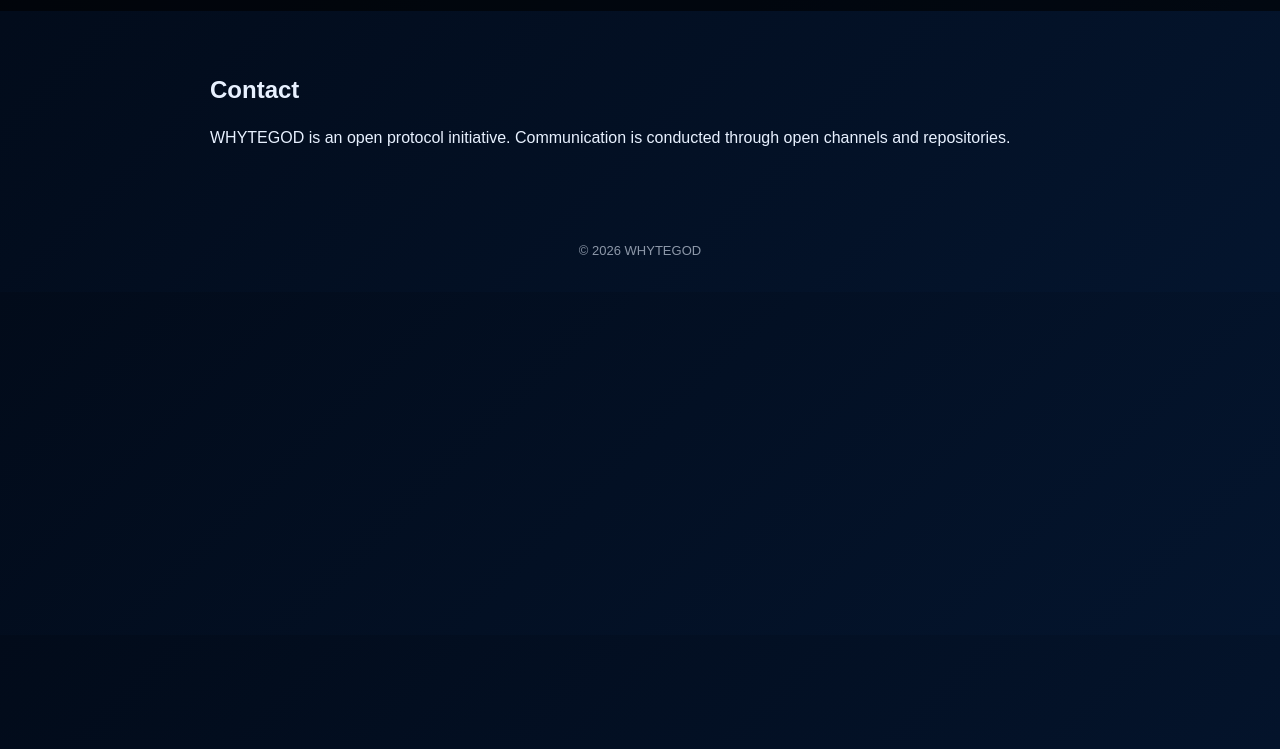
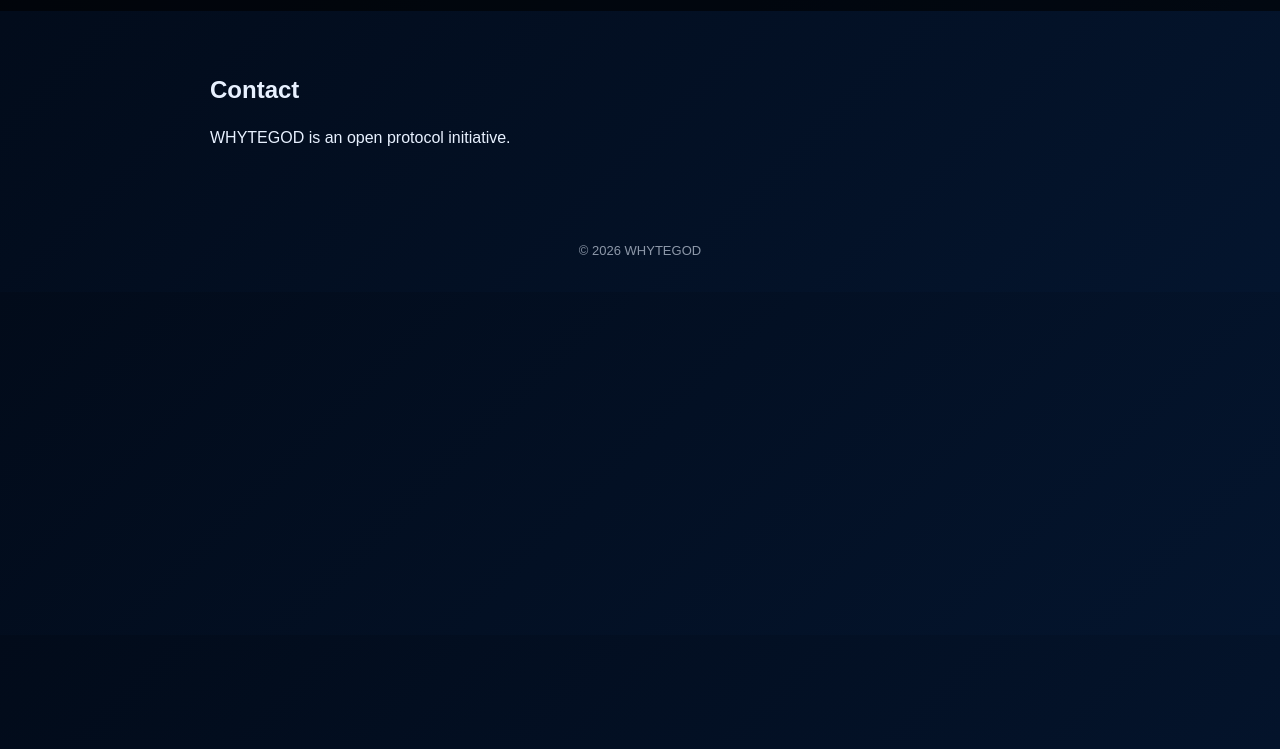
Before and after one commit to whytegod/whytegod.github.io, a plain HTML site: page contact.html in a window 1280 px wide. Shown: the part 51-800 px from the top of the page. Drawn offline with Linux system fonts and the light colour scheme.

Commit message:
Update contact.html

```diff
--- a/contact.html
+++ b/contact.html
@@ -19,10 +19,7 @@
 
 <section class="block">
   <h2>Contact</h2>
-  <p>
-    WHYTEGOD is an open protocol initiative.
-    Communication is conducted through open channels and repositories.
-  </p>
+  <p>WHYTEGOD is an open protocol initiative.</p>
 </section>
 
 <footer>© 2026 WHYTEGOD</footer>
```
